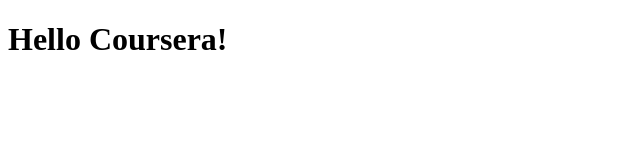
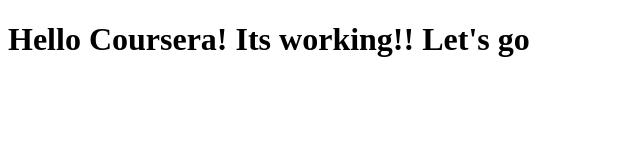
Before and after one commit to aishani874/coursera-test, a plain HTML site: page site/index.html in a window 1280 px wide. Shown: the whole page, without its empty margins (0-640 px from the left). Drawn offline with Linux system fonts and the light colour scheme.

Commit message:
A slight addition to the page content.

```diff
--- a/site/index.html
+++ b/site/index.html
@@ -4,6 +4,6 @@
 	<title>Hello Coursera!</title>
 </head>
 <body>
-<h1>Hello Coursera!</h1>
+<h1>Hello Coursera! Its working!! Let's go</h1>
 </body>
 </html>
```
